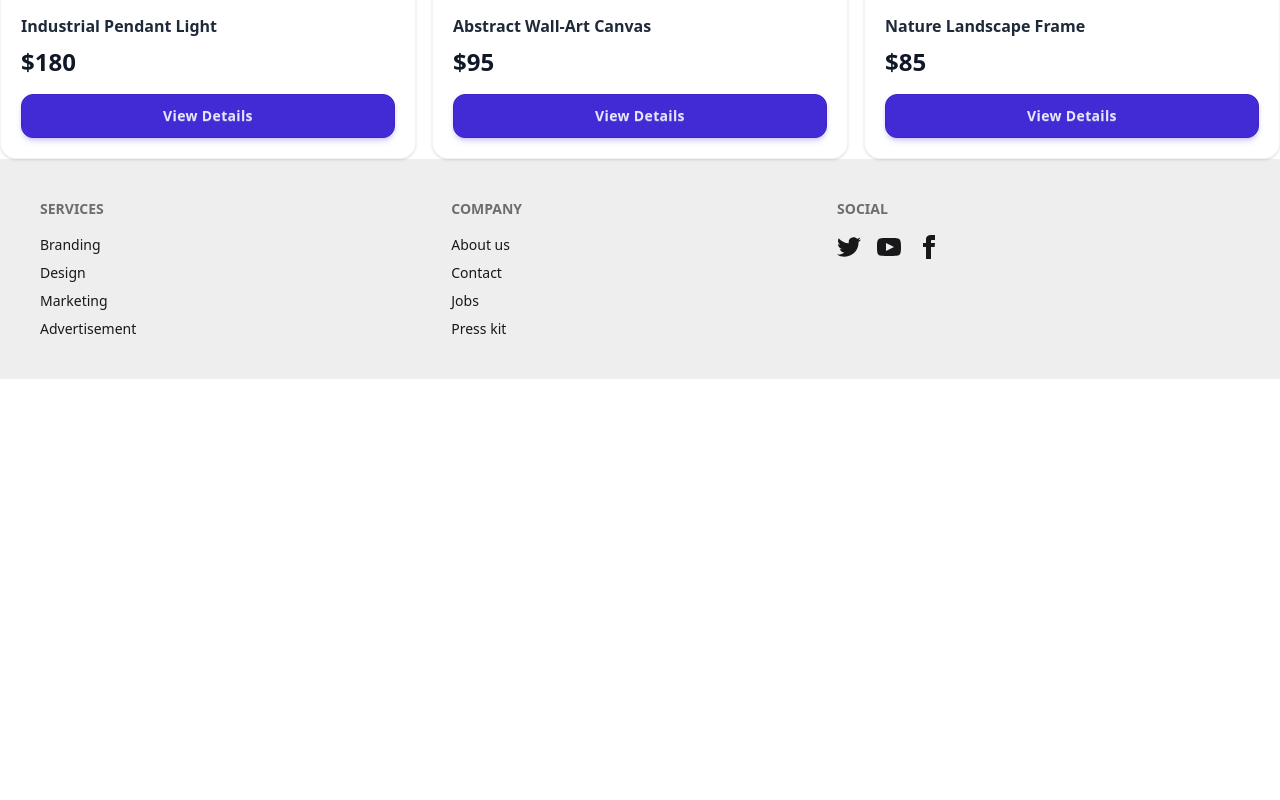
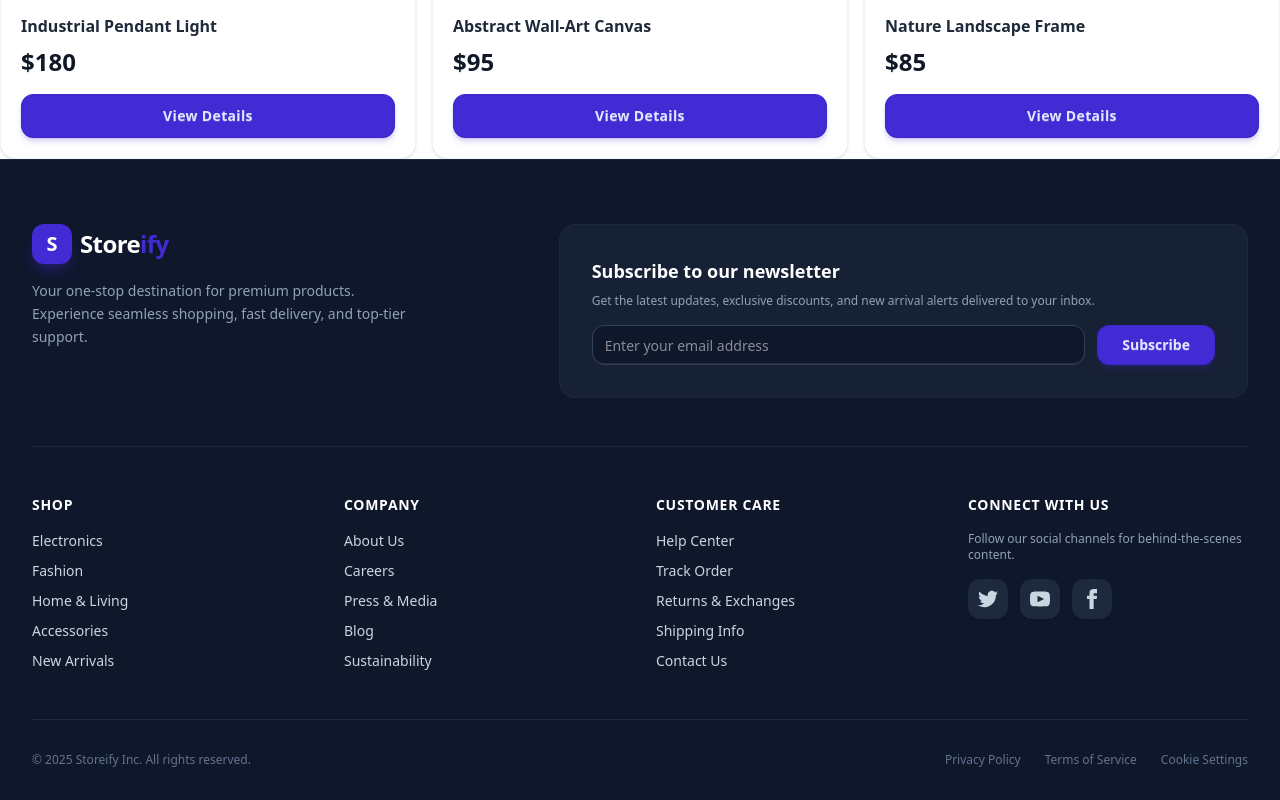
Before and after one commit to aftabuddin007/cocareach-store, a React (Vite) app: page / in a window 1280 px wide. Shown: the part 838-1638 px from the top of the page. Before the commit the page ends 1217 px from the top, so only its background shows below. Built offline with nearby package versions, Linux system fonts and the light colour scheme.

Commit message:
redesign the footer

```diff
--- a/src/Components/Footer/Footer.jsx
+++ b/src/Components/Footer/Footer.jsx
@@ -1,60 +1,156 @@
-import React from 'react';
+import React, { useState } from 'react';
 
 const Footer = () => {
+    const [email, setEmail] = useState('');
+    const [isSubscribed, setIsSubscribed] = useState(false);
+
+    const handleSubscribe = (e) => {
+        e.preventDefault();
+        if (email.trim()) {
+            setIsSubscribed(true);
+            setEmail('');
+            // Reset success message after 4 seconds
+            setTimeout(() => setIsSubscribed(false), 4000);
+        }
+    };
+
     return (
-        <footer className="footer sm:footer-horizontal bg-base-300 text-base-content p-10">
-  <nav>
-    <h6 className="footer-title">Services</h6>
-    <a className="link link-hover">Branding</a>
-    <a className="link link-hover">Design</a>
-    <a className="link link-hover">Marketing</a>
-    <a className="link link-hover">Advertisement</a>
-  </nav>
-  <nav>
-    <h6 className="footer-title">Company</h6>
-    <a className="link link-hover">About us</a>
-    <a className="link link-hover">Contact</a>
-    <a className="link link-hover">Jobs</a>
-    <a className="link link-hover">Press kit</a>
-  </nav>
-  <nav>
-    <h6 className="footer-title">Social</h6>
-    <div className="grid grid-flow-col gap-4">
-      <a>
-        <svg
-          xmlns="http://www.w3.org/2000/svg"
-          width="24"
-          height="24"
-          viewBox="0 0 24 24"
-          className="fill-current">
-          <path
-            d="M24 4.557c-.883.392-1.832.656-2.828.775 1.017-.609 1.798-1.574 2.165-2.724-.951.564-2.005.974-3.127 1.195-.897-.957-2.178-1.555-3.594-1.555-3.179 0-5.515 2.966-4.797 6.045-4.091-.205-7.719-2.165-10.148-5.144-1.29 2.213-.669 5.108 1.523 6.574-.806-.026-1.566-.247-2.229-.616-.054 2.281 1.581 4.415 3.949 4.89-.693.188-1.452.232-2.224.084.626 1.956 2.444 3.379 4.6 3.419-2.07 1.623-4.678 2.348-7.29 2.04 2.179 1.397 4.768 2.212 7.548 2.212 9.142 0 14.307-7.721 13.995-14.646.962-.695 1.797-1.562 2.457-2.549z"></path>
+        <footer className="bg-slate-900 text-slate-300 pt-16 pb-8 border-t border-slate-800">
+            <div className="max-w-7xl mx-auto px-4 sm:px-6 lg:px-8">
+
+                {/* Top Section: Brand & Interactive Newsletter */}
+                <div className="grid grid-cols-1 lg:grid-cols-12 gap-12 pb-12 border-b border-slate-800">
+
+                    {/* Brand Overview */}
+                    <div className="lg:col-span-5 space-y-4">
+                        <div className="flex items-center gap-2">
+                            <div className="w-10 h-10 rounded-xl bg-primary flex items-center justify-center text-white font-black text-xl shadow-lg shadow-primary/30">
+                                S
+                            </div>
+                            <span className="text-2xl font-black tracking-tight text-white">
+                                Store<span className="text-primary">ify</span>
+                            </span>
+                        </div>
+                        <p className="text-slate-400 text-sm max-w-sm leading-relaxed">
+                            Your one-stop destination for premium products. Experience seamless shopping, fast delivery, and top-tier support.
+                        </p>
+                    </div>
+
+                    {/* Interactive Newsletter Box */}
+                    <div className="lg:col-span-7 bg-slate-800/60 p-6 sm:p-8 rounded-2xl border border-slate-800 flex flex-col justify-center">
+                        <h3 className="text-lg font-bold text-white mb-2">Subscribe to our newsletter</h3>
+                        <p className="text-xs text-slate-400 mb-4">Get the latest updates, exclusive discounts, and new arrival alerts delivered to your inbox.</p>
+
+                        {isSubscribed ? (
+                            <div className="bg-emerald-500/10 border border-emerald-500/30 text-emerald-400 p-3.5 rounded-xl text-sm font-medium flex items-center gap-2 animate-fadeIn">
+                                <svg xmlns="http://www.w3.org/2000/svg" className="h-5 w-5 shrink-0" fill="none" viewBox="0 0 24 24" stroke="currentColor">
+                                    <path strokeLinecap="round" strokeLinejoin="round" strokeWidth={2} d="M5 13l4 4L19 7" />
+                                </svg>
+                                Thank you for subscribing! Check your email for a discount code.
+                            </div>
+                        ) : (
+                            <form onSubmit={handleSubscribe} className="flex flex-col sm:flex-row gap-3">
+                                <input
+                                    type="email"
+                                    required
+                                    value={email}
+                                    onChange={(e) => setEmail(e.target.value)}
+                                    placeholder="Enter your email address"
+                                    className="input bg-slate-900 border-slate-700 focus:border-primary text-white text-sm rounded-xl flex-1 focus:outline-none"
+                                />
+                                <button type="submit" className="btn btn-primary rounded-xl text-sm font-semibold px-6 shadow-md shadow-primary/20">
+                                    Subscribe
+                                </button>
+                            </form>
+                        )}
+                    </div>
+                </div>
+
+                {/* Middle Section: Links Grid */}
+                <div className="grid grid-cols-2 md:grid-cols-4 gap-8 py-12 border-b border-slate-800">
+
+                    {/* Shop */}
+                    <div>
+                        <h4 className="text-white font-semibold text-sm tracking-wider uppercase mb-4">Shop</h4>
+                        <ul className="space-y-2.5 text-sm">
+                            {['Electronics', 'Fashion', 'Home & Living', 'Accessories', 'New Arrivals'].map((link) => (
+                                <li key={link}>
+                                    <a href="#" className="hover:text-primary transition-colors duration-200 inline-block hover:translate-x-1 transform transition-transform">
+                                        {link}
+                                    </a>
+                                </li>
+                            ))}
+                        </ul>
+                    </div>
+
+                    {/* Company */}
+                    <div>
+                        <h4 className="text-white font-semibold text-sm tracking-wider uppercase mb-4">Company</h4>
+                        <ul className="space-y-2.5 text-sm">
+                            {['About Us', 'Careers', 'Press & Media', 'Blog', 'Sustainability'].map((link) => (
+                                <li key={link}>
+                                    <a href="#" className="hover:text-primary transition-colors duration-200 inline-block hover:translate-x-1 transform transition-transform">
+                                        {link}
+                                    </a>
+                                </li>
+                            ))}
+                        </ul>
+                    </div>
+
+                    {/* Support */}
+                    <div>
+                        <h4 className="text-white font-semibold text-sm tracking-wider uppercase mb-4">Customer Care</h4>
+                        <ul className="space-y-2.5 text-sm">
+                            {['Help Center', 'Track Order', 'Returns & Exchanges', 'Shipping Info', 'Contact Us'].map((link) => (
+                                <li key={link}>
+                                    <a href="#" className="hover:text-primary transition-colors duration-200 inline-block hover:translate-x-1 transform transition-transform">
+                                        {link}
+                                    </a>
+                                </li>
+                            ))}
+                        </ul>
+                    </div>
+
+                    {/* Socials & Connect */}
+                    <div>
+                        <h4 className="text-white font-semibold text-sm tracking-wider uppercase mb-4">Connect With Us</h4>
+                        <p className="text-xs text-slate-400 mb-4">Follow our social channels for behind-the-scenes content.</p>
+                        <div className="flex gap-3">
+                            {/* Twitter / X */}
+                            <a href="#" aria-label="Twitter" className="p-2.5 bg-slate-800 hover:bg-primary hover:text-white text-slate-300 rounded-xl transition-all duration-300 hover:scale-110 shadow-sm">
+                                <svg className="w-5 h-5 fill-current" viewBox="0 0 24 24">
+                                    <path d="M24 4.557c-.883.392-1.832.656-2.828.775 1.017-.609 1.798-1.574 2.165-2.724-.951.564-2.005.974-3.127 1.195-.897-.957-2.178-1.555-3.594-1.555-3.179 0-5.515 2.966-4.797 6.045-4.091-.205-7.719-2.165-10.148-5.144-1.29 2.213-.669 5.108 1.523 6.574-.806-.026-1.566-.247-2.229-.616-.054 2.281 1.581 4.415 3.949 4.89-.693.188-1.452.232-2.224.084.626 1.956 2.444 3.379 4.6 3.419-2.07 1.623-4.678 2.348-7.29 2.04 2.179 1.397 4.768 2.212 7.548 2.212 9.142 0 14.307-7.721 13.995-14.646.962-.695 1.797-1.562 2.457-2.549z" />
                                 </svg>
                             </a>
-      <a>
-        <svg
-          xmlns="http://www.w3.org/2000/svg"
-          width="24"
-          height="24"
-          viewBox="0 0 24 24"
-          className="fill-current">
-          <path
-            d="M19.615 3.184c-3.604-.246-11.631-.245-15.23 0-3.897.266-4.356 2.62-4.385 8.816.029 6.185.484 8.549 4.385 8.816 3.6.245 11.626.246 15.23 0 3.897-.266 4.356-2.62 4.385-8.816-.029-6.185-.484-8.549-4.385-8.816zm-10.615 12.816v-8l8 3.993-8 4.007z"></path>
+                            {/* YouTube */}
+                            <a href="#" aria-label="YouTube" className="p-2.5 bg-slate-800 hover:bg-red-600 hover:text-white text-slate-300 rounded-xl transition-all duration-300 hover:scale-110 shadow-sm">
+                                <svg className="w-5 h-5 fill-current" viewBox="0 0 24 24">
+                                    <path d="M19.615 3.184c-3.604-.246-11.631-.245-15.23 0-3.897.266-4.356 2.62-4.385 8.816.029 6.185.484 8.549 4.385 8.816 3.6.245 11.626.246 15.23 0 3.897-.266 4.356-2.62 4.385-8.816-.029-6.185-.484-8.549-4.385-8.816zm-10.615 12.816v-8l8 3.993-8 4.007z" />
                                 </svg>
                             </a>
-      <a>
-        <svg
-          xmlns="http://www.w3.org/2000/svg"
-          width="24"
-          height="24"
-          viewBox="0 0 24 24"
-          className="fill-current">
-          <path
-            d="M9 8h-3v4h3v12h5v-12h3.642l.358-4h-4v-1.667c0-.955.192-1.333 1.115-1.333h2.885v-5h-3.808c-3.596 0-5.192 1.583-5.192 4.615v3.385z"></path>
+                            {/* Facebook */}
+                            <a href="#" aria-label="Facebook" className="p-2.5 bg-slate-800 hover:bg-blue-600 hover:text-white text-slate-300 rounded-xl transition-all duration-300 hover:scale-110 shadow-sm">
+                                <svg className="w-5 h-5 fill-current" viewBox="0 0 24 24">
+                                    <path d="M9 8h-3v4h3v12h5v-12h3.642l.358-4h-4v-1.667c0-.955.192-1.333 1.115-1.333h2.885v-5h-3.808c-3.596 0-5.192 1.583-5.192 4.615v3.385z" />
                                 </svg>
                             </a>
                         </div>
-  </nav>
+                    </div>
+
+                </div>
+
+                {/* Bottom Bar: Copyright & Legal */}
+                <div className="pt-8 flex flex-col md:flex-row items-center justify-between text-xs text-slate-500 gap-4">
+                    <p>© {new Date().getFullYear()} Storeify Inc. All rights reserved.</p>
+
+                    <div className="flex gap-6">
+                        <a href="#" className="hover:text-slate-300 transition-colors">Privacy Policy</a>
+                        <a href="#" className="hover:text-slate-300 transition-colors">Terms of Service</a>
+                        <a href="#" className="hover:text-slate-300 transition-colors">Cookie Settings</a>
+                    </div>
+                </div>
+
+            </div>
         </footer>
     );
 };
```
Lines whose indentation alone changed are shown as unchanged.
